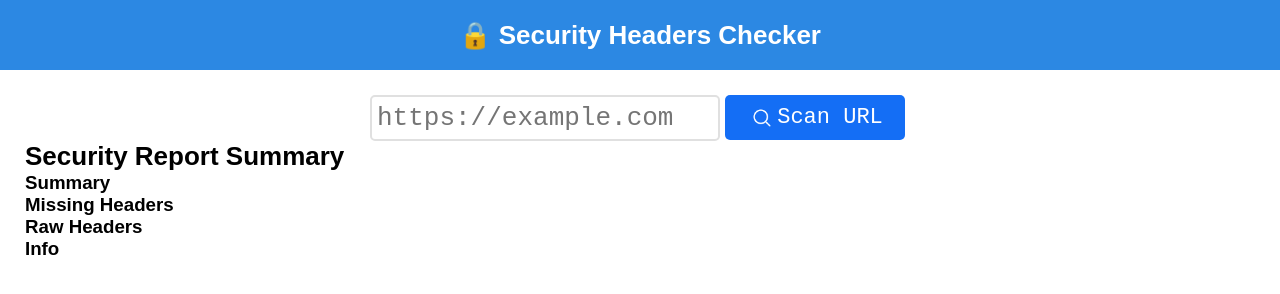
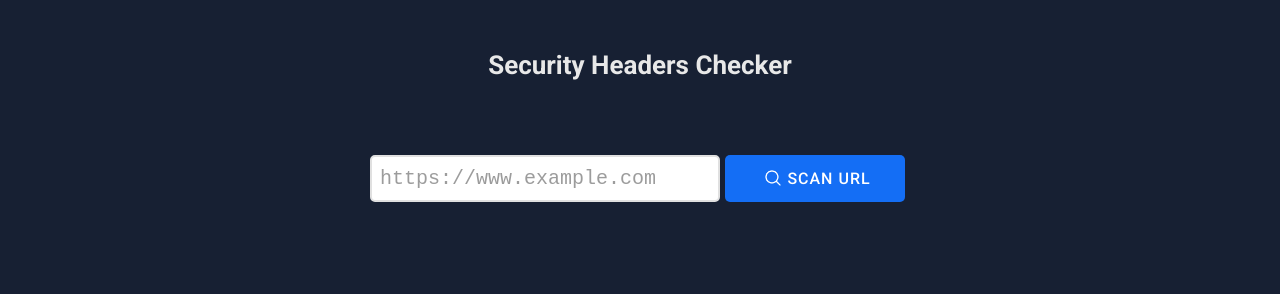
Before and after one commit to justbycris/security-header-checker, a website: page public/index.html in a window 1280 px wide. Drawn offline with nearby package versions, Linux system fonts and the light colour scheme.

Commit message:
input-styles-css

```diff
--- a/public/app.js
+++ b/public/app.js
@@ -2,7 +2,7 @@ let userURL = document.getElementById('urlInput');
 let checkBTN = document.getElementById('checkBtn');
 let errorMsg = document.getElementById('error-msg');
 let results = document.getElementById('results')
-
+let resultsURL = document.getElementById('summary-url')
 const log = console.log;
 
 checkBTN.addEventListener('click', async () => {
@@ -11,13 +11,28 @@ checkBTN.addEventListener('click', async () => {
         userURL.style.border = '1px solid red';
         errorMsg.style.display = 'block';
         errorMsg.innerText = 'Please enter a URL...'
+        results.style.display = 'none';
+        return;
     }
+    userURL.addEventListener('input', () => {
+        if(userURL.value != ''){
+            userURL.style.border = 'none';
+        errorMsg.style.display = 'none';
+        errorMsg.innerText = ''
+        }
+    })
 
     try {
         const response = await axios.post(`http://localhost:3000/api/check-headers`, {
             url: userURL.value,
         });
-        console.log(response);
+        // if(response.data != ''){
+        //     log(`Response data: ${response.data}`)
+        //     results.style.display = 'block';
+        //     resultsURL.innerText = userURL.value;
+        // }
+        console.log(response.data);
+        return response;
     } catch (error) {
         console.error(error);
     }
--- a/public/index.html
+++ b/public/index.html
@@ -6,10 +6,12 @@
     <title>Security Headers Checker</title>
     <link rel="stylesheet" href="styles.css" />
     <script src="https://cdn.jsdelivr.net/npm/axios/dist/axios.min.js"></script>
+    <link rel="preconnect" href="https://fonts.googleapis.com" />
+    <link rel="preconnect" href="https://fonts.gstatic.com" crossorigin />
   </head>
   <body>
     <header>
-      <h1>🔒 Security Headers Checker</h1>
+      <h1>Security Headers Checker</h1>
       <!-- <nav class="crumbs">
         <ol>
           <li class="crumb"><a href="#"></a></li>
@@ -26,7 +28,7 @@
             type="url"
             pattern="url"
             id="urlInput"
-            placeholder="https://example.com"
+            placeholder="https://www.example.com"
           />
           <button id="checkBtn">
             <img src="/public/assets/search.png" class="btn-icon" />Scan URL
@@ -39,6 +41,9 @@
         <h1>Security Report Summary</h1>
         <div class="results-review">
           <h3>Summary</h3>
+          <ul>
+            <li class="summary-url" id="summary-url"></li>
+          </ul>
         </div>
         <div class="results-missing">
           <h3>Missing Headers</h3>
--- a/public/styles.css
+++ b/public/styles.css
@@ -1,11 +1,17 @@
+@import url('https://fonts.googleapis.com/css2?family=Roboto:ital,wght@0,100..900;1,100..900&display=swap');
+
 * {
     margin:0;
     padding:0;
     box-sizing: border-box;
 }
 
+body {
+    background-color: #172033;
+}
+
 header, h1, h2, h3, h4, h5 {
-    font-family:Arial, Helvetica, sans-serif;
+ font-family: "Roboto", sans-serif;
 }
 
 h1{
@@ -13,12 +19,12 @@ h1{
 }
 
 header {
+    padding: 50px 10px;
     width: 100%;
-    height: 70px;
-    line-height: 70px;
-    background-color: #2C88E3;
+    box-sizing: border-box;
     text-align: center;
-    color: white;
+    color: rgb(232, 232, 232);
+
 }
 
 main {
@@ -43,13 +49,20 @@ main .input-section {
 .flex-row-container > input {
     max-width: 350px;
     width: 100%;
-    padding: 6px 5px;
+    padding: 10px 8px;
     font-family: monospace;
-    font-size: 26px;
+    font-size: 20px;
     outline: none;
     border-radius: 5px;
     border: 2px solid #e0e0e0;
+    box-sizing: border-box;
 }
+
+.flex-row-container > input::placeholder{
+    color: rgb(156, 156, 156);
+}
+
+
 
 .flex-row-container > input:focus {
     border: 1px solid #146ef5;
@@ -58,9 +71,10 @@ main .input-section {
 .flex-row-container > button {
     max-width: 180px;
     width: 100%;
-    font-family: monospace;
-    font-size: 22px;
-    padding: 10px 15px;
+    font-family: "Roboto", sans-serif;
+    font-size: 16px;
+    font-weight: 500;
+    padding: 14px 15px;
     border-radius: 5px;
     cursor: pointer;
     background-color: #146ef5;
@@ -70,12 +84,19 @@ main .input-section {
     margin:-1px 5px 0 5px;
     display: flex;
     flex-flow: row nowrap;
+    text-transform: uppercase;
+    letter-spacing: 1px;
     justify-content: center;
     align-items: center;
+
+}
+
+.flex-row-container > button:hover {
+    background-color: #0a61e3;
 }
 
 .flex-row-container > button > .btn-icon {
-    width: 20px;
+    width: 18px;
     margin: 0 5px;
 }
 
@@ -93,3 +114,15 @@ main .input-section {
     margin: 10px auto;
     width: 100%;
 }
+
+/*----results ----*/
+.results {
+    padding: 20px 15px;
+    display: none;
+    color: white;
+    font-family: Arial, Helvetica, sans-serif;
+    line-height: 28px;
+     box-sizing: border-box;
+}
+
+.
```
